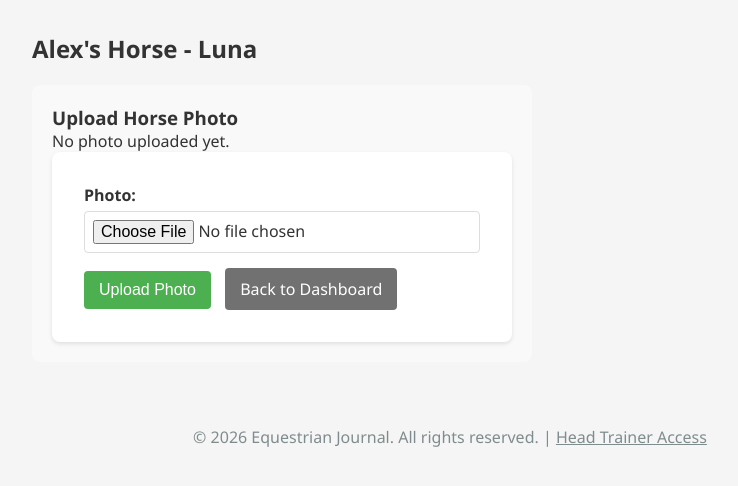
After one commit to Dave-Perkins/journal-app, a Django app: template journal/templates/journal/horse_photo.html in a window 1280 px wide. The commit adds this page. Shown: the top 486 px of the page, without its empty margins (190-928 px from the left). Run offline with Django 4.2, Linux system fonts and the light colour scheme; the template is opened without the code that fills it: values that come from a table or form of the project are taken from there, others are empty; data comes from the database, SQL or seed files in the repository; both versions use the stored data as it was after the commit.

Commit message:
Add horse photo upload feature - riders can upload and manage horse photos on dashboard

```diff
--- a/journal/forms.py
+++ b/journal/forms.py
@@ -1,5 +1,5 @@
 from django import forms
-from .models import JournalEntry, Comment, Event, Goal
+from .models import JournalEntry, Comment, Event, Goal, Horse
 
 
 class JournalEntryForm(forms.ModelForm):
@@ -75,3 +75,15 @@ class GoalForm(forms.ModelForm):
                 'placeholder': 'Describe your goal and how you plan to achieve it (optional)'
             })
         }
+
+
+class HorsePhotoForm(forms.ModelForm):
+    class Meta:
+        model = Horse
+        fields = ['photo']
+        widgets = {
+            'photo': forms.FileInput(attrs={
+                'class': 'form-control',
+                'accept': 'image/*'
+            })
+        }
--- a/journal/models.py
+++ b/journal/models.py
@@ -5,6 +5,7 @@ from django.contrib.auth.models import User
 class Horse(models.Model):
     """Represents a horse that can be ridden by multiple riders."""
     name = models.CharField(max_length=100, unique=True)
+    photo = models.ImageField(upload_to='horse_photos/', blank=True, null=True)
     created_at = models.DateTimeField(auto_now_add=True)
 
     def __str__(self):
--- /dev/null
+++ b/journal/templates/journal/horse_photo.html
@@ -0,0 +1,110 @@
+{% extends "journal/base.html" %}
+
+{% block title %}Upload Horse Photo{% endblock %}
+
+{% block content %}
+<div class="container">
+    <h2>{{ rider.name }}'s Horse - {{ horse.name }}</h2>
+
+    {% if messages %}
+        {% for message in messages %}
+            <div class="alert alert-{{ message.tags }}">{{ message }}</div>
+        {% endfor %}
+    {% endif %}
+
+    <div class="form-section">
+        <h3>Upload Horse Photo</h3>
+
+        {% if horse.photo %}
+            <div class="photo-preview">
+                <p>Current Photo:</p>
+                <img src="{{ horse.photo.url }}" alt="{{ horse.name }}" style="max-width: 400px; max-height: 300px; margin-bottom: 20px;">
+            </div>
+        {% else %}
+            <p>No photo uploaded yet.</p>
+        {% endif %}
+
+        <form method="post" enctype="multipart/form-data">
+            {% csrf_token %}
+            <div class="form-group">
+                {{ form.photo.label_tag }}
+                {{ form.photo }}
+                {% if form.photo.errors %}
+                    <div class="errors">{{ form.photo.errors }}</div>
+                {% endif %}
+            </div>
+
+            <button type="submit" class="btn btn-primary">Upload Photo</button>
+            <a href="{% url 'dashboard' %}" class="btn btn-secondary">Back to Dashboard</a>
+        </form>
+    </div>
+</div>
+
+<style>
+.form-section {
+    background-color: #f9f9f9;
+    padding: 20px;
+    border-radius: 8px;
+    max-width: 500px;
+    margin-top: 20px;
+}
+
+.photo-preview {
+    margin-bottom: 20px;
+}
+
+.photo-preview img {
+    border: 1px solid #ddd;
+    border-radius: 4px;
+    padding: 5px;
+}
+
+.form-group {
+    margin-bottom: 15px;
+}
+
+.form-group label {
+    display: block;
+    margin-bottom: 5px;
+    font-weight: bold;
+}
+
+.form-group input[type="file"] {
+    padding: 8px;
+}
+
+.errors {
+    color: #d32f2f;
+    margin-top: 5px;
+    font-size: 0.9em;
+}
+
+.btn {
+    padding: 10px 15px;
+    margin-right: 10px;
+    border: none;
+    border-radius: 4px;
+    cursor: pointer;
+    text-decoration: none;
+    display: inline-block;
+}
+
+.btn-primary {
+    background-color: #4CAF50;
+    color: white;
+}
+
+.btn-primary:hover {
+    background-color: #45a049;
+}
+
+.btn-secondary {
+    background-color: #717171;
+    color: white;
+}
+
+.btn-secondary:hover {
+    background-color: #616161;
+}
+</style>
+{% endblock %}
--- a/journal/urls.py
+++ b/journal/urls.py
@@ -7,6 +7,7 @@ urlpatterns = [
     path('entry/new/', views.create_entry_view, name='create_entry'),
     path('entry/<int:entry_id>/', views.entry_detail_view, name='entry_detail'),
     path('entry/<int:entry_id>/alert/', views.alert_michelle_view, name='alert_michelle'),
+    path('horse/photo/', views.horse_photo_view, name='horse_photo'),
     path('logout/', views.logout_view, name='logout'),
     path('api/riders/<int:horse_id>/', views.get_riders_for_horse, name='get_riders'),
 
```
Also changed, not shown: journal/templates/journal/dashboard.html (+14 -0 lines), journal/views.py (+27 -1 lines), db.sqlite3, journal/migrations/0004_horse_photo.py (added).
